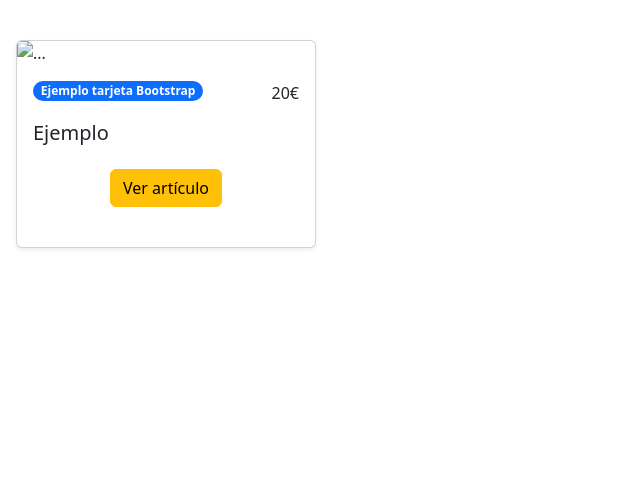
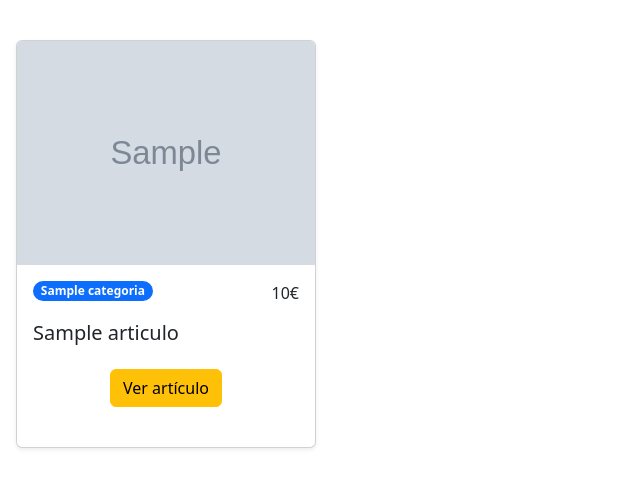
Before and after one commit to rebecatucmeanu/AppCompraVenta, a CodeIgniter 4 app: the page made by app/Views/articulos.php in a window 1280 px wide. Shown: the top 488 px of the page, without its empty margins (0-640 px from the left). Run offline with PHP 8.4 and a stand-in for CodeIgniter, Linux system fonts and the light colour scheme; the template is opened without the code that fills it: most values are stand-ins (such as "Sample title", 1, 10 or a date in 2020); grey boxes marked "Sample" are stand-in pictures; some libraries are stand-ins or nearby versions.

Commit message:
intento de añadir nuevas tarjetas de manera automática cada vez que se añade un artículo del formulario

```diff
--- a/app/Views/articulos.php
+++ b/app/Views/articulos.php
@@ -9,20 +9,27 @@
 <script src="https://cdn.jsdelivr.net/npm/bootstrap@5.3.2/dist/js/bootstrap.bundle.min.js" integrity="sha384-C6RzsynM9kWDrMNeT87bh95OGNyZPhcTNXj1NW7RuBCsyN/o0jlpcV8Qyq46cDfL" crossorigin="anonymous"></script>
 </head>
 <body>
-    <div class="container-fluid bg-trasparent my-4 p-3" style="position: relative;">
+    <div class="container-fluid bg-transparent my-4 p-3" style="position: relative;">
         <div class="row row-cols-1 row-cols-xs-2 row-cols-sm-2 row-cols-lg-4 g-3">
-            <div class="col">
-                <div class="card h-100 shadow-sm">
-                    <img src="" class="card-img-top" alt="...">
-                    <div class="card-body">
-                        <div class="clearfix mb-3">
-                            <span class="float-start badge rounded-pill bg-primary">Ejemplo tarjeta Bootstrap</span> <span class="float-end price-hp">20&euro;</span>
+
+            <?php foreach ($articulos as $articulo): ?>
+                <div class="col">
+                    <div class="card h-100 shadow-sm">
+                        <img src="<?= base_url('uploads/' . $articulo['imagen']); ?>" class="card-img-top" alt="Artículo">
+                        <div class="card-body">
+                            <div class="clearfix mb-3">
+                                <span class="float-start badge rounded-pill bg-primary"><?= esc($articulo['categoria']); ?></span>
+                                <span class="float-end price-hp"><?= esc($articulo['precio']); ?>&euro;</span>
+                            </div>
+                            <h5 class="card-title"><?= esc($articulo['nombre']); ?></h5>
+                            <div class="text-center my-4">
+                                <a href="<?= base_url('articulo/' . $articulo['id']); ?>" class="btn btn-warning">Ver artículo</a>
+                            </div>
                         </div>
-                        <h5 class="card-title">Ejemplo</h5>
-                        <div class="text-center my-4"> <a href="#" class="btn btn-warning">Ver artículo</a></div>
                     </div>
                 </div>
-            </div>
+            <?php endforeach; ?>
+
         </div>
     </div>
 </body>
```
